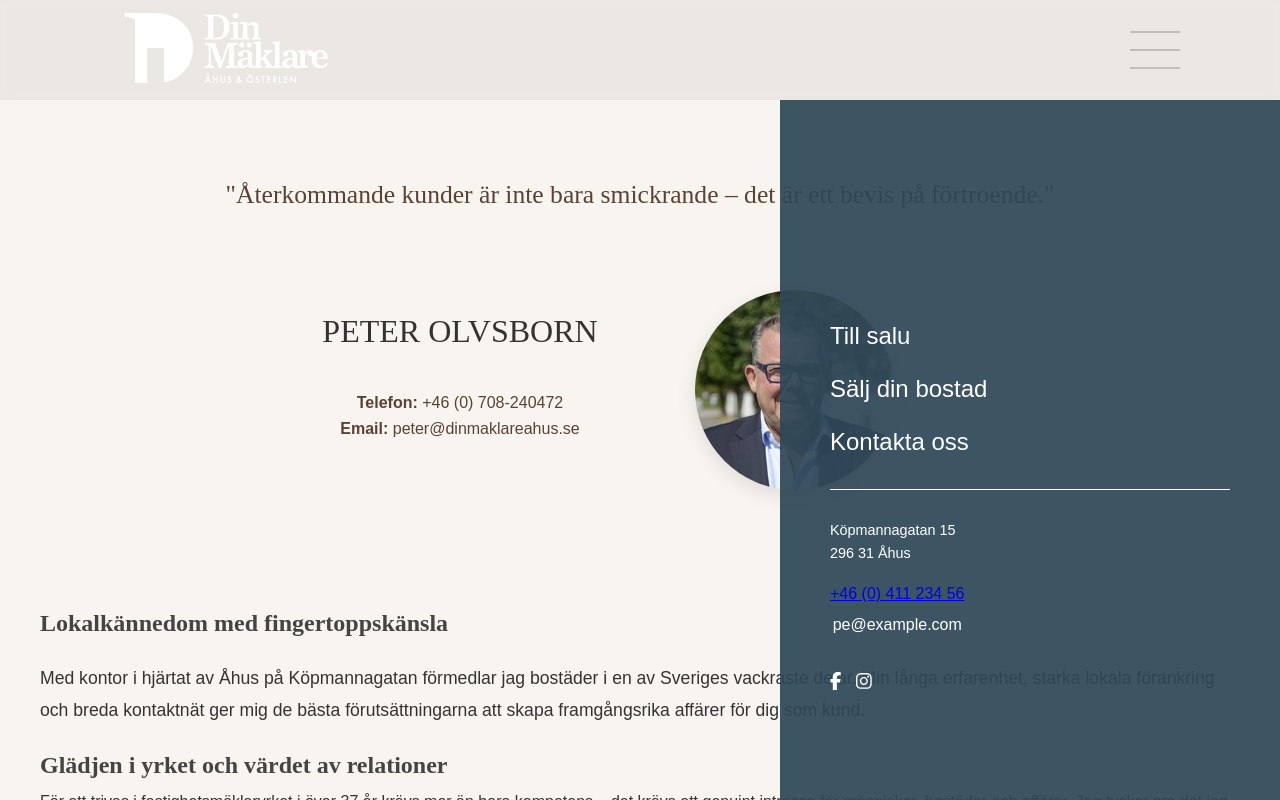
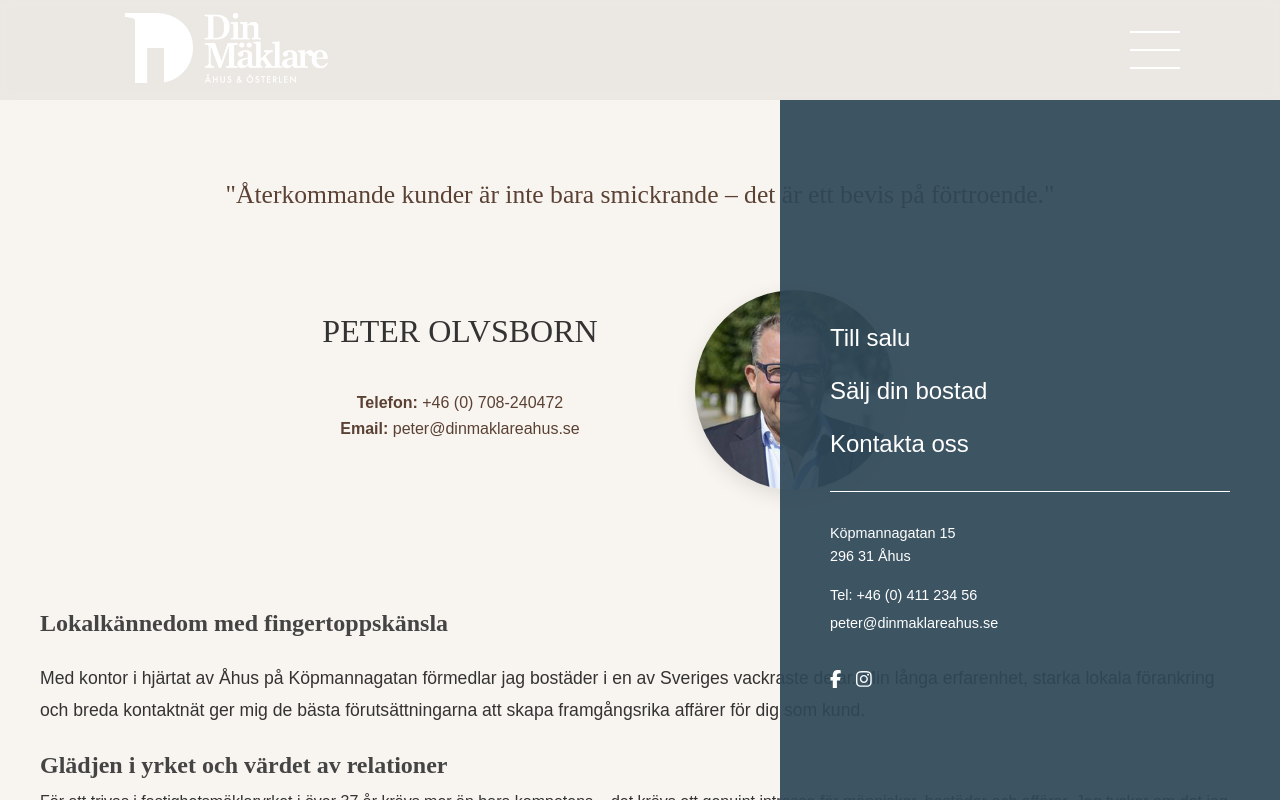
Before and after one commit to jammingbadger/dinmaklareahus, a React (Create React App) app: page /peter in a window 1280 px wide. Both pictures are taken after a click on the element 1155 px from the left and 50 px from the top of the page. Shown: the top 800 px of the page. Built offline with nearby package versions, Linux system fonts and the light colour scheme.

Commit message:
Corrected links in menu

```diff
--- a/src/components/Navbar.css
+++ b/src/components/Navbar.css
@@ -6,7 +6,7 @@
   padding: 0 100px;
   background-color: rgba(0, 0, 0, 0.05);
     backdrop-filter: blur(5px);
-     -webkit-backdrop-filter: blur(20px);
+     -webkit-backdrop-filter: blur(5px);
   height: 100px;
   position: fixed;
   top: 0;
@@ -50,7 +50,7 @@
   height: 2px;
 /*   background-color: #1e2f3a;
  */
- background-color: rgb(191, 189, 189);
+ background-color: white;
  margin: 5px 0;
   transition: all 0.3s ease-in-out;
 }
@@ -91,22 +91,22 @@
 
 }
 
-.mail-link {
-  text-decoration: none;
-  color: white;
+.contact-details {
   display: flex;
   flex-direction: column;
+  align-items: flex-start; /* viktigt för vänsterjustering */
   margin-top: 15px;
+  gap: 5px; /* liten mellanrum mellan telefon & mail */
 }
 
+.contact-line {
+  font-weight: 200;
+  color: white;
+  text-decoration: none;
+  font-family: 'Montserrat', sans-serif;
+  font-size: 0.9rem;
+}
 
-
-.phone-number {
-  display: flex;
-  flex-direction: column;
-  font-weight: 200;
-  cursor: pointer;
-}
 
 
 .navbar-line {
--- a/src/components/Navbar.js
+++ b/src/components/Navbar.js
@@ -63,17 +63,17 @@ useEffect(() => {
 
       <ul className={`navbar-links ${menuOpen ? "open" : ""}`}>
       <li className="fade-in">
-  <Link to="/#fastigheter" smooth={true} duration={500} offset={-window.innerHeight / 3} onClick={() => setMenuOpen(false)}>
+  <Link to="fastigheter" smooth={true} duration={500} offset={-window.innerHeight / 3} onClick={() => setMenuOpen(false)}>
     Till salu
   </Link>
 </li>
 <li className="fade-in">
-  <Link to="/#sell" smooth={true} duration={500} onClick={() => setMenuOpen(false)}>
+  <Link to="kontakt" smooth={true} duration={500} onClick={() => setMenuOpen(false)}>
     Sälj din bostad
   </Link>
 </li>
 <li className="fade-in">
-  <Link to="/#footer" smooth={true} duration={500} onClick={() => setMenuOpen(false)}>
+  <Link to="footer" smooth={true} duration={500} onClick={() => setMenuOpen(false)}>
     Kontakta oss
   </Link>
 </li>
@@ -85,16 +85,18 @@ useEffect(() => {
   <p className="contact-info">
   <div className="fade-in contact-info">
   <p className="address">Köpmannagatan 15<br/>296 31 Åhus</p>
+  <div className="contact-details">
   <a
     href="tel:+4641123456"
-    className="phone-number">
-    +46 (0) 411 234 56
+    className="contact-line">
+    Tel: +46 (0) 411 234 56
   </a>
   <a
-    href="mailto:pe@example.com"
-    className="mail-link">
-    pe@example.com
+    href="mailto:peter@dinmaklareahus.se"
+    className="contact-line">
+    peter@dinmaklareahus.se
   </a>
+  </div>
 </div>
 
   </p>
```
